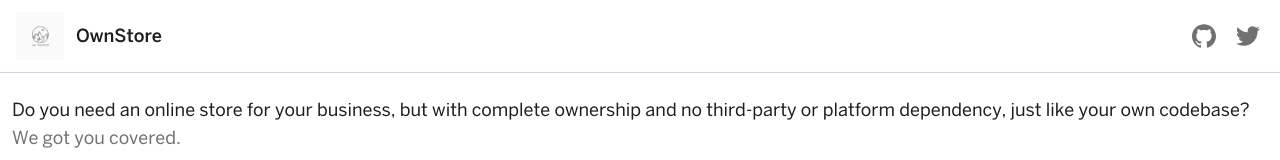
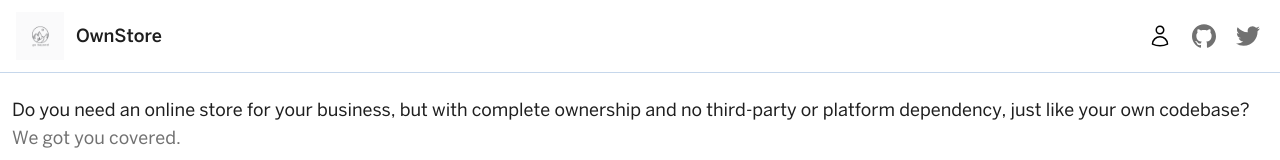
Before and after one commit to yTakkar/ownstore.dev, a Next.js app: page / in a window 1280 px wide. Shown: the top 160 px of the page. Built offline with nearby package versions, Linux system fonts and the light colour scheme.

Commit message:
feat: author portfolio in header

```diff
--- a/components/header/Header.tsx
+++ b/components/header/Header.tsx
@@ -25,9 +25,22 @@ const Header: React.FC<IHeaderProps> = props => {
 
             <div className="flex justify-between items-center">
               <CoreLink
+                url={appConfig.author.portfolio}
+                className="flex font-medium font-primary-medium text-sm items-center group relative"
+                onClick={() => {
+                  ga('event', 'icon-portfolio')
+                }}>
+                <CoreImage
+                  url={'/images/icons/user.svg'}
+                  alt={`Author portfolio`}
+                  className="w-6 mr-1 transition-all hover:scale-105"
+                />
+              </CoreLink>
+
+              <CoreLink
                 url={appConfig.github.org}
                 isExternal
-                className="flex font-medium font-primary-medium text-sm items-center group relative"
+                className="flex font-medium font-primary-medium text-sm items-center group relative ml-4"
                 onClick={() => {
                   ga('event', 'icon-github')
                 }}>
--- a/config/appConfig.ts
+++ b/config/appConfig.ts
@@ -25,6 +25,9 @@ const appConfig = {
     cms: 'https://github.com/OwnStoreOrg/ownstore-cms',
     doc: 'https://github.com/OwnStoreOrg/ownstore-doc',
   },
+  author: {
+    portfolio: 'https://faiyaztakkar.dev',
+  },
   seo: {
     facebook: {
       pageId: process.env.OWN_STORE_WEB_SEO_FACEBOOK_PAGE_ID,
```
Also changed, not shown: public/images/icons/user.svg (added).
